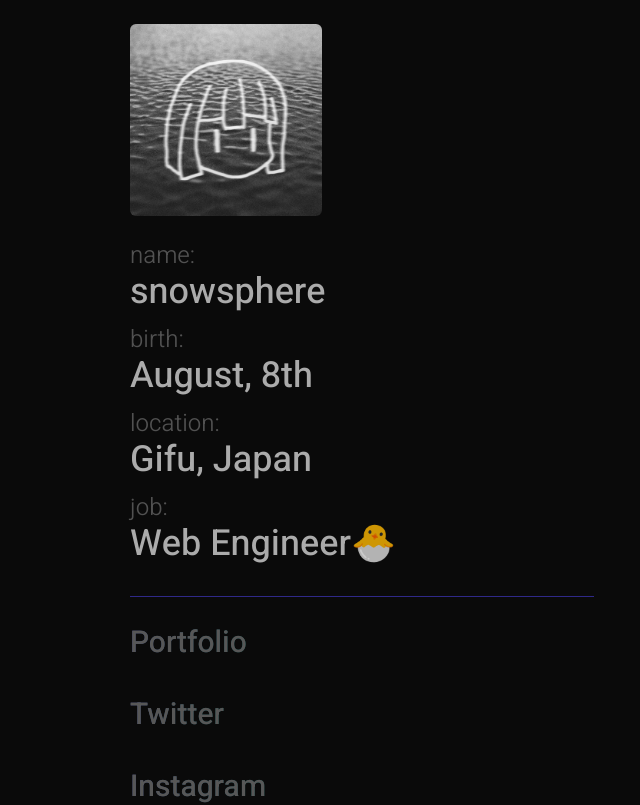
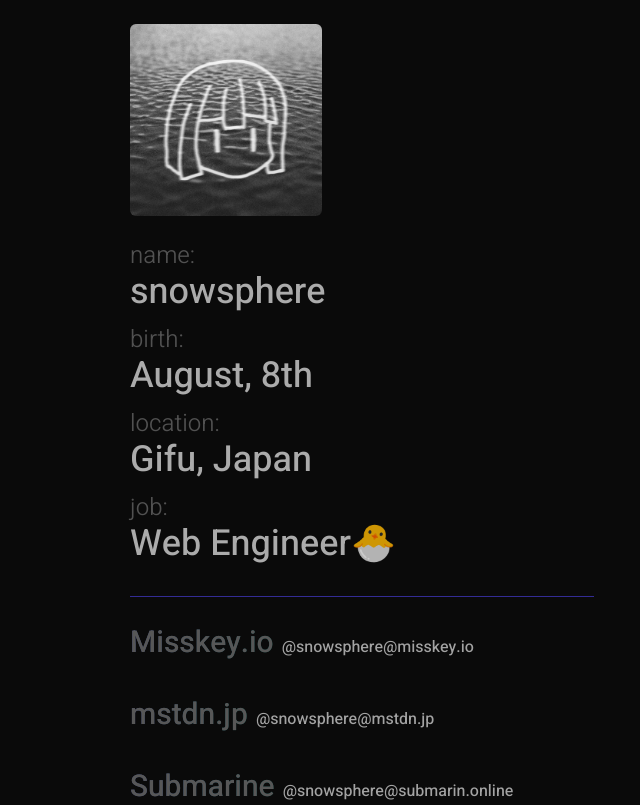
Before and after one commit to prismistim/snowsphere-portal, a React (Vite) app: page / in a window 1280 px wide. Shown: the top 805 px of the page, without its empty margins (278-918 px from the left). Built offline with nearby package versions, Linux system fonts and the light colour scheme; a web font is replaced by a local one.

Commit message:
feat: fediverse用のLinkListの追加とユーザー名表示の追加

```diff
--- a/src/App.tsx
+++ b/src/App.tsx
@@ -1,6 +1,7 @@
 import { useState } from "react"
 import Card from "./components/Card"
 import Layout from "./components/layouts/LayoutMain"
+import FediverseLinkList from "./components/FediverseLinkList/LinkList"
 import LinkList from "./components/LinkList/LinkList"
 import Footer from "./components/Footer"
 
@@ -14,6 +15,8 @@ function App() {
           <Card />
         </div>
         <div className="mb-4 animate-pulse border-b border-indigo-800"></div>
+        <FediverseLinkList></FediverseLinkList>
+        <div className="mb-4 animate-pulse border-b border-indigo-800"></div>
         <LinkList></LinkList>
         <Footer></Footer>
       </Layout>
--- /dev/null
+++ b/src/components/FediverseLinkList/LinkList.tsx
@@ -0,0 +1,47 @@
+import indexJson from '../../assets/index.json'
+
+type LinkList = {
+  url: string
+  title: string
+}
+
+const LinkListItem = (props: LinkList) => {
+  const urlText = props.url.split('/').reverse()
+  const userName = `${urlText[0]}@${urlText[1]}`
+
+  return (
+    <>
+      <div className='space-x-2'>
+        <a
+          href={props.url}
+          target="_blank"
+          className="inline-block bg-gradient-to-r from-indigo-400 to-teal-600 bg-clip-text py-3 text-3xl font-medium text-neutral-400 decoration-neutral-500/40 underline-offset-4 opacity-50 transition duration-500 hover:scale-105 hover:text-transparent hover:opacity-100"
+        >
+          {/* <span className="opacity-30">{">"} </span> */}
+          {props.title}
+        </a>
+        <span className='font-medium text-neutral-400'>{userName}</span>
+      </div>
+    </>
+  )
+}
+
+const LinkList: React.FC = () => {
+  const links: LinkList[] = indexJson.links.filter((item) => item.category.includes('fediverse'))
+
+  return (
+    <div>
+      {links.map((item) => (
+        <div className="mb-3">
+          <LinkListItem
+            key={item.title}
+            url={item.url}
+            title={item.title}
+          ></LinkListItem>
+        </div>
+      ))}
+    </div>
+  )
+}
+
+export default LinkList
```
